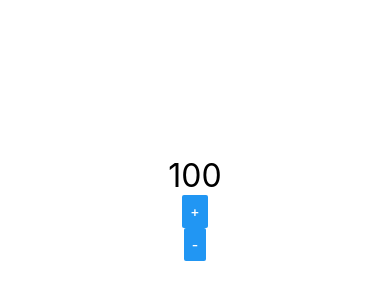
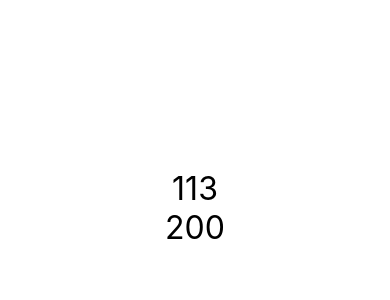
Before and after one commit to vmarinho22/Fundamentos-React-Native, a React Native app: screen / in a window 390 px wide. Shown: the part 214-514 px from the top of the page. Built offline with nearby package versions, Linux system fonts and the light colour scheme.

Commit message:
Comunicação Direta

```diff
--- a/src/App.js
+++ b/src/App.js
@@ -7,13 +7,16 @@ import { SafeAreaView,StyleSheet } from 'react-native'
 // import Aleatorio from './components/NumAleatorio'
 // import Titulo from './components/Titulo'
 // import Botao from './components/Botao'
-import Contador from './components/Contador'
+// import Contador from './components/Contador'
+import Pai from './components/direta/Pai'
 
 
 
 export default () => (
     <SafeAreaView style={style.App}>
-        <Contador inicial={100} passo={13}/>
+
+        <Pai/>
+        {/* <Contador inicial={100} passo={13}/> */}
 
         {/* <Aleatorio min={1} max={60}/>
         <Botao></Botao>
--- /dev/null
+++ b/src/components/direta/Filho.js
@@ -0,0 +1,16 @@
+import React from 'react'
+import {SafeAreaView,Text} from 'react-native'
+import Estilo from '../estilo'
+
+export default (props) =>{
+    return(
+        <React.Fragment>
+            <Text style={Estilo.txtG}>
+                {props.a}
+            </Text>
+            <Text style={Estilo.txtG}>
+                {props.b}
+            </Text>
+        </React.Fragment>
+    )
+}
--- /dev/null
+++ b/src/components/direta/Pai.js
@@ -0,0 +1,15 @@
+import React from 'react'
+import {SafeAreaView,Text} from 'react-native'
+import Estilo from '../estilo'
+
+import Filho from './Filho'
+
+export default (props) =>{
+    let x = 13
+    let y = 100
+    return(
+        <React.Fragment>
+            <Filho a={x + 100} b={y + 100} />
+        </React.Fragment>
+    )
+}
```
